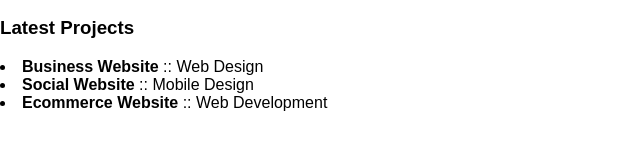
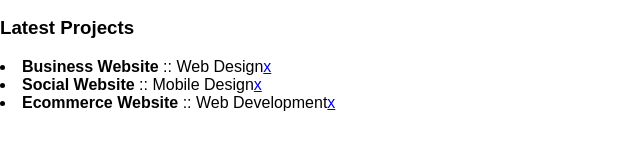
Before and after one commit to alaj6625/react_app, a React (Create React App) app in the folder projectmanager/: page / in a window 1280 px wide. Shown: the part 176-326 px from the top of the page, without its empty margins (0-640 px from the left). Built offline with nearby package versions, Linux system fonts and the light colour scheme.

Commit message:
Added a Delete Button

```diff
--- a/projectmanager/src/Components/ProjectItem.js
+++ b/projectmanager/src/Components/ProjectItem.js
@@ -3,12 +3,17 @@ import React, { Component } from 'react';
 
 
 class ProjectItem extends Component {
+  deleteProject(id) {
+    console.log('delete');
+    this.props.onDelete(id);
 
+  }
   render() {
     console.log(this.props);
     return (
       <li className="Projects">
         <strong>{this.props.project.title}</strong> :: {this.props.project.category}
+           <a href="#" onClick={this.deleteProject.bind(this)}>x</a>
       </li>
     );
   }
```
